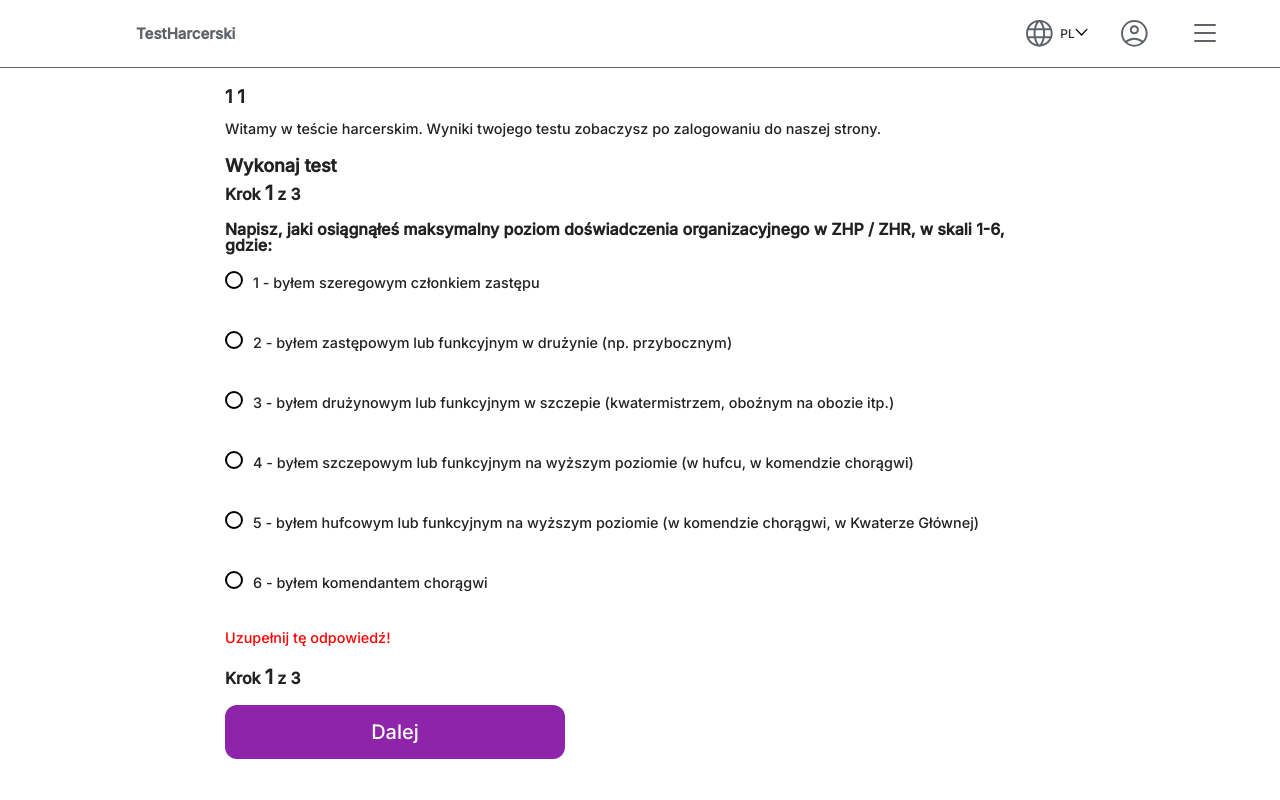
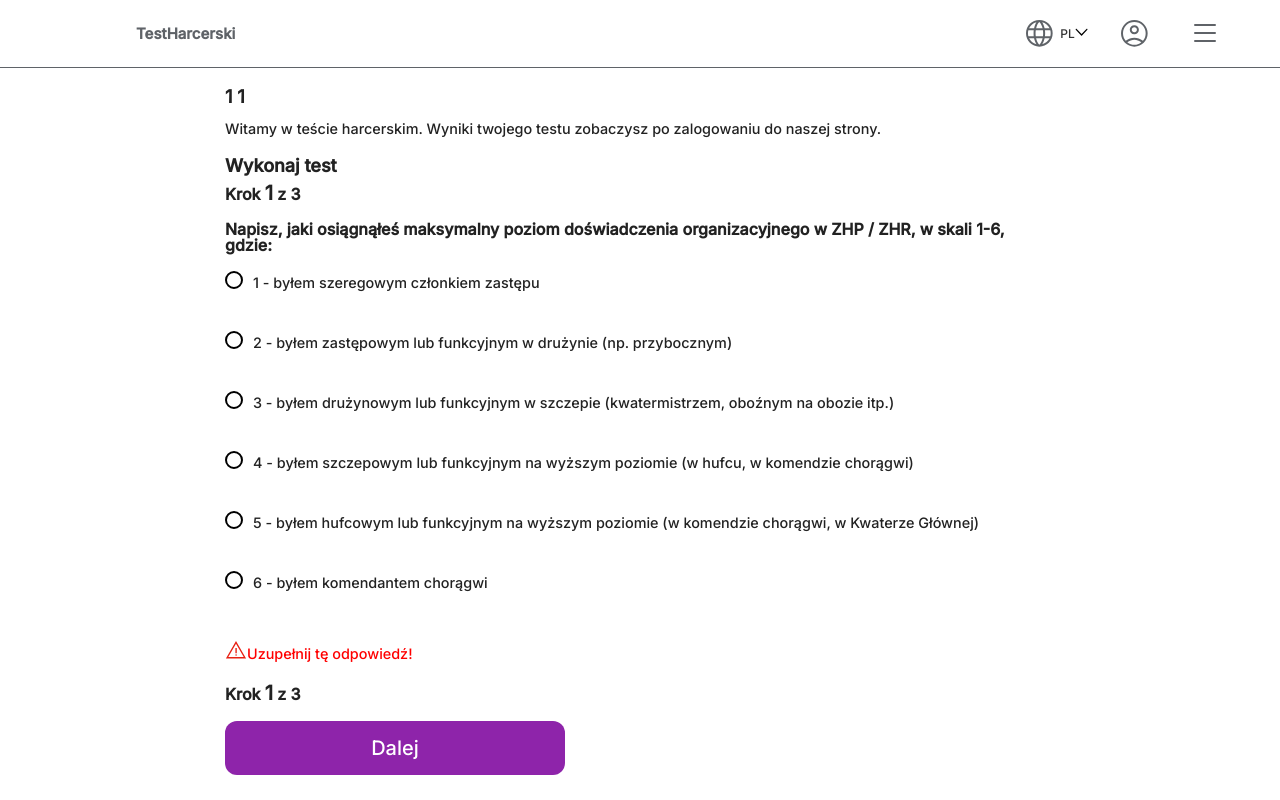
Before and after one commit to gaudnik/test_harcerski, a React (Create React App) app: page /krokpierwszy/1/1 in a window 1280 px wide. Both pictures are taken after a click on the button "Dalej". Built offline with nearby package versions, Linux system fonts and the light colour scheme.

Commit message:
refactor

```diff
--- a/src/Components/StepOne.js
+++ b/src/Components/StepOne.js
@@ -1,5 +1,6 @@
 import React, { useState } from 'react';
 import { useParams, useNavigate } from 'react-router-dom';
+import { ReactComponent as WarningIcon } from '../Images/warning_icon.svg';
 
 const StepOne = () => {
   const { firstName, lastName } = useParams();
@@ -19,8 +20,7 @@ const StepOne = () => {
       setShowWarning(true);
       return;
     }
-    // Tutaj dodać logikę związaną z wysłaniem danych na serwer
-    // np. za pomocą fetch lub innej biblioteki HTTP
+
     navigate(`/krokdrugi/${firstName}/${lastName}`);
   };
 
@@ -116,7 +116,12 @@ const StepOne = () => {
           </div>
           <div className="stepone__warning">
             <div className="stepone__warning-icon"></div>
-            {showWarning && <p style={{ color: 'red' }}>Uzupełnij tę odpowiedź!</p>}
+            {showWarning && (
+              <div className="stepone__warning">
+                <WarningIcon className="stepone__warning-icon" />
+                <p style={{ color: 'red' }}>Uzupełnij tę odpowiedź!</p>
+              </div>
+            )}
           </div>
           <h2 className="stepone__step-number">
            Krok <span>1</span> z 3
--- a/src/Styles/Sections/_stepone.scss
+++ b/src/Styles/Sections/_stepone.scss
@@ -49,6 +49,8 @@
       }
 
       .stepone__warning {
+        display: flex;
+        align-items: baseline;
         margin-top: 10px;
       }
 
```
